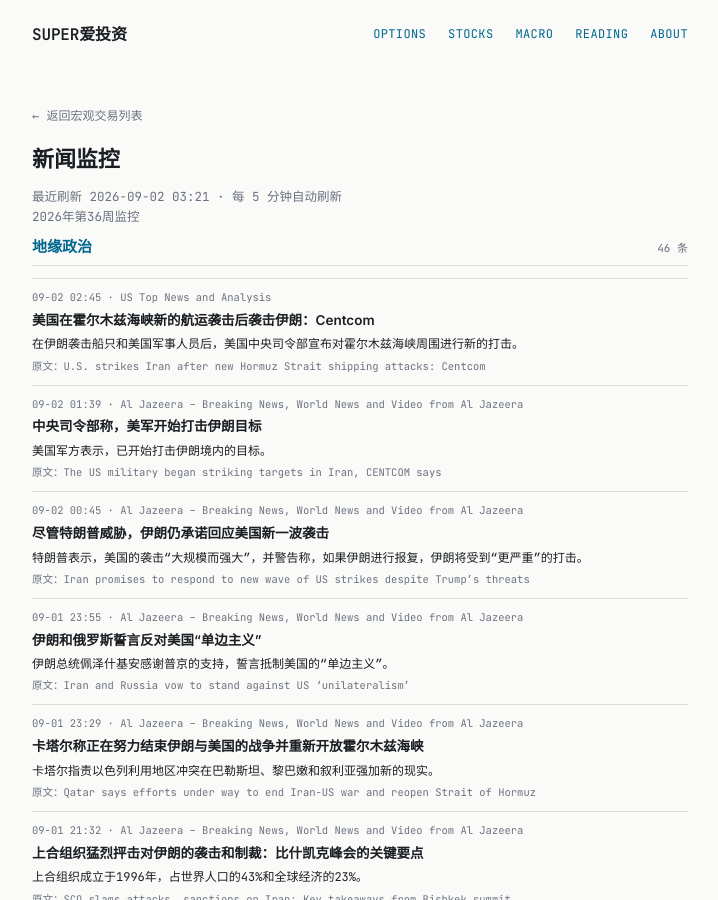
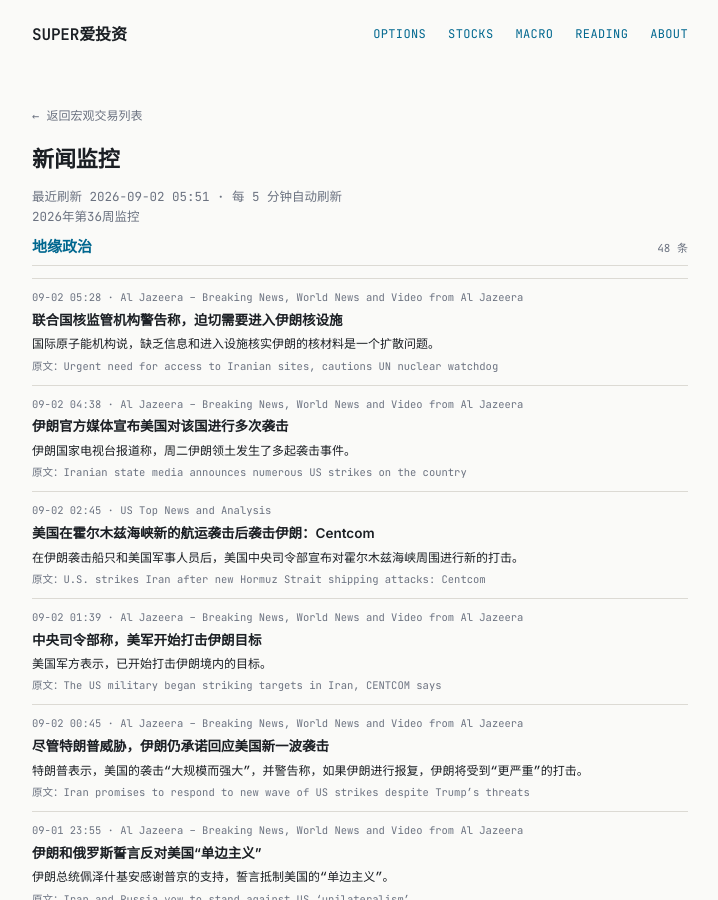
Before and after one commit to tang3super/tang3super.github.io, a Jekyll site: the page built from macro-trade/news-digest.md, in a window 1280 px wide and 900 px high. Shown: the whole window, without its empty margins (280-998 px from the left). Built offline with Jekyll 4.4.1, drawn with Linux system fonts in a browser that asks for light colours.

Commit message:
sync news-digest article

```diff
--- a/macro-trade/news-digest.md
+++ b/macro-trade/news-digest.md
@@ -5,11 +5,25 @@ title: 新闻监控
 date: '2026-09-02'
 summary: 2026年第36周监控
 week_label: 2026年第36周监控
-last_updated: 2026-09-02 03:21
+last_updated: 2026-09-02 05:51
 refresh_note: 每 5 分钟自动刷新
 topics:
 - name: 地缘政治
   items:
+  - title: Urgent need for access to Iranian sites, cautions UN nuclear watchdog
+    summary: The IAEA said lack of information and access to facilities to verify Iran's nuclear material is a proliferation concern.
+    link: https://www.aljazeera.com/news/2026/9/1/urgent-need-for-access-to-iranian-sites-cautions-un-nuclear-watchdog?traffic_source=rss
+    source: Al Jazeera – Breaking News, World News and Video from Al Jazeera
+    time: 09-02 05:28
+    title_zh: 联合国核监管机构警告称，迫切需要进入伊朗核设施
+    summary_zh: 国际原子能机构说，缺乏信息和进入设施核实伊朗的核材料是一个扩散问题。
+  - title: Iranian state media announces numerous US strikes on the country
+    summary: Iranian state television has reported numerous strikes on Iranian territory on Tuesday.
+    link: https://www.aljazeera.com/video/newsfeed/2026/9/1/iranian-state-media-announces-numerous-us-strikes-on-the-country?traffic_source=rss
+    source: Al Jazeera – Breaking News, World News and Video from Al Jazeera
+    time: 09-02 04:38
+    title_zh: 伊朗官方媒体宣布美国对该国进行多次袭击
+    summary_zh: 伊朗国家电视台报道称，周二伊朗领土发生了多起袭击事件。
   - title: 'U.S. strikes Iran after new Hormuz Strait shipping attacks: Centcom'
     summary: U.S. Central Command announced new strikes around the Strait of Hormuz following Iranian attacks on ships and U.S. military personnel.
     link: https://www.cnbc.com/2026/09/01/us-strikes-iran-after-new-hormuz-strait-shipping-attacks-centcom.html
```
